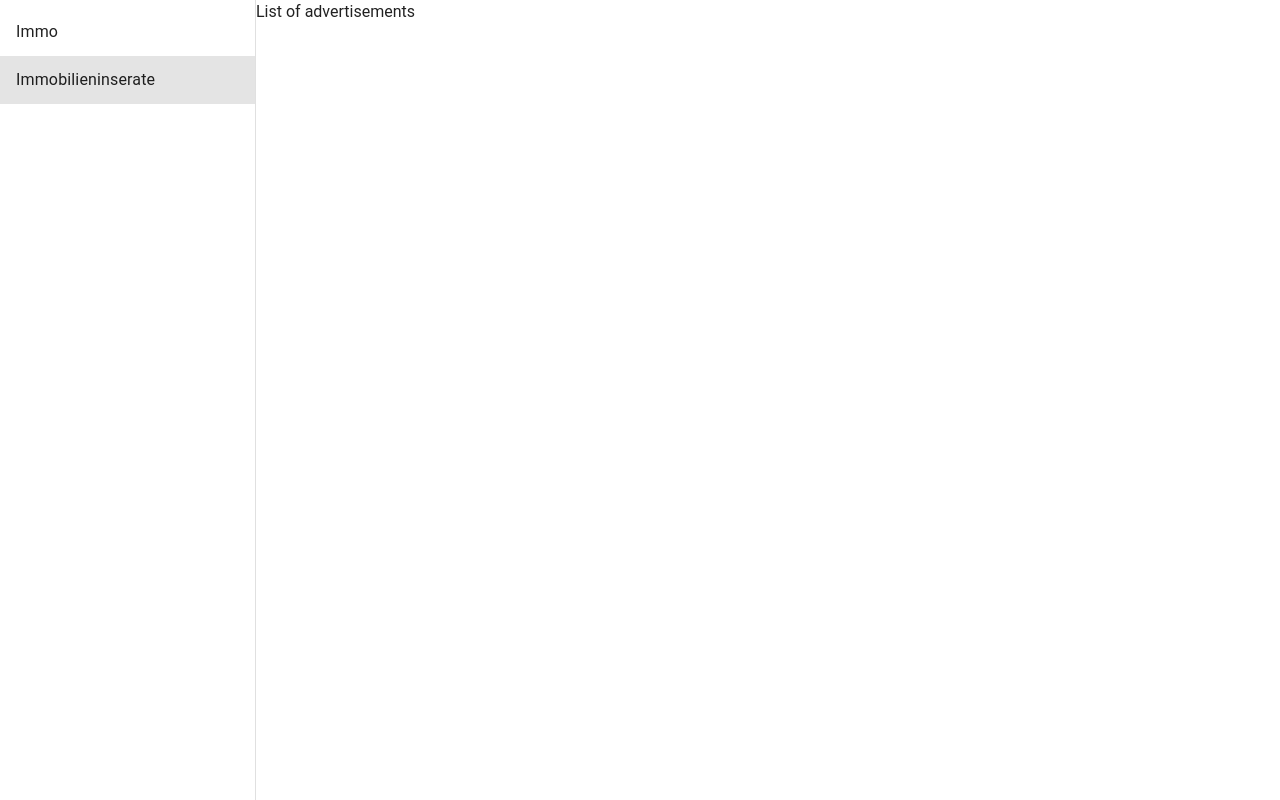
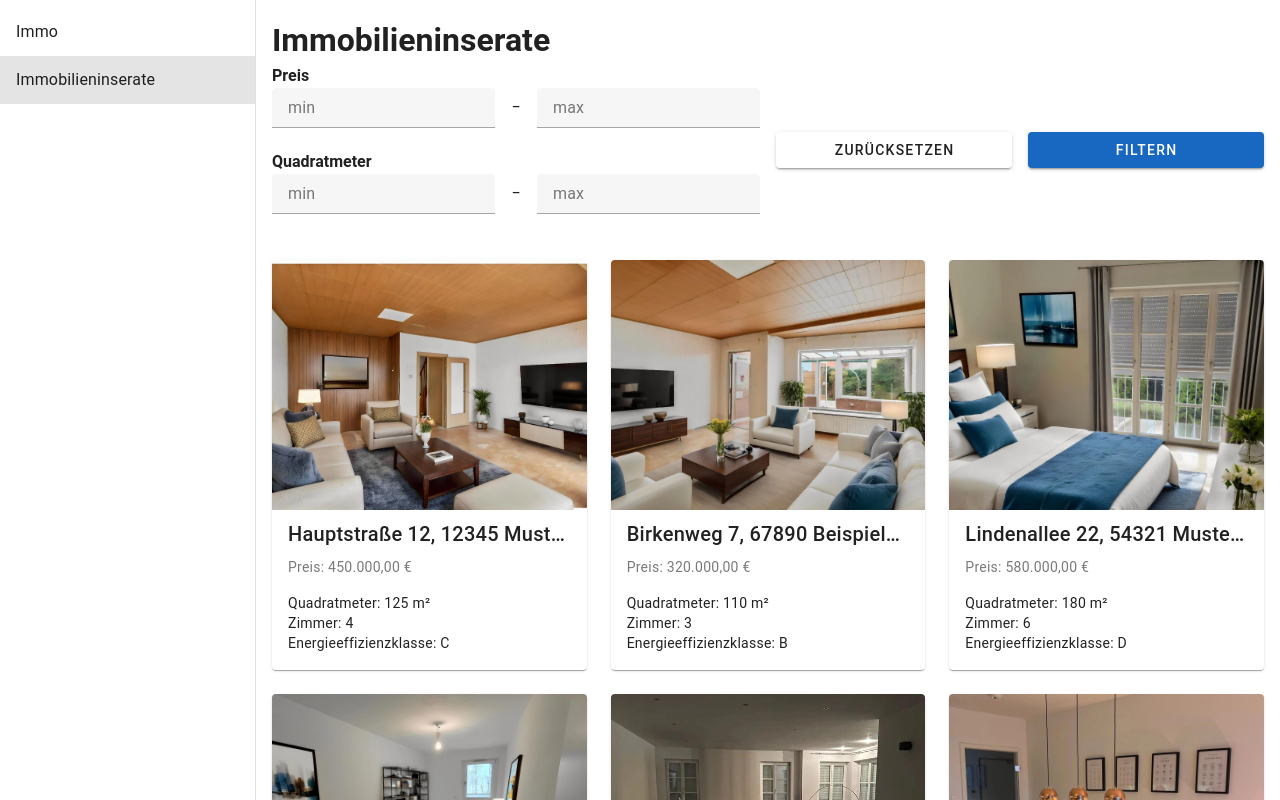
Before and after one commit to Julian-Katz/real-estate-advertisement-doorbit, a Vue app: page /advertisements in a window 1280 px wide. Shown: the top 800 px of the page. Built offline with nearby package versions, Linux system fonts and the light colour scheme.

Commit message:
add list with filter and MinMaxInput

```diff
--- a/components.d.ts
+++ b/components.d.ts
@@ -7,7 +7,9 @@ export {}
 
 declare module 'vue' {
   export interface GlobalComponents {
+    AdvertisementsFilter: typeof import('./src/components/AdvertisementsFilter.vue')['default']
     HelloWorld: typeof import('./src/components/HelloWorld.vue')['default']
+    MinMaxInput: typeof import('./src/components/MinMaxInput.vue')['default']
     Navigation: typeof import('./src/components/Navigation.vue')['default']
     RouterLink: typeof import('vue-router')['RouterLink']
     RouterView: typeof import('vue-router')['RouterView']
--- /dev/null
+++ b/src/components/AdvertisementsFilter.vue
@@ -0,0 +1,76 @@
+<template>
+  <div class="d-flex flex-wrap ga-4 align-center flex-lg-nowrap mb-6">
+    <div class="custom-input-flex">
+      <MinMaxInput
+        v-model:min="minPrice"
+        v-model:max="maxPrice"
+        label="Preis"
+        suffix="€"
+      />
+      <MinMaxInput
+        v-model:min="minSquareMeters"
+        v-model:max="maxSquareMeters"
+        label="Quadratmeter"
+        suffix="m²"
+      />
+    </div>
+    <div class="custom-button-flex">
+      <v-btn @click="reset" text="Zurücksetzen" />
+      <v-btn @click="filter" color="primary" text="Filtern" />
+    </div>
+  </div>
+</template>
+
+<script setup lang="ts">
+import { ref } from "vue";
+import { Advertisement } from "@/services/advertisement.service";
+
+const advertisements = defineModel<Advertisement[]>({ default: [] });
+const advertisementsCopy = ref<Advertisement[]>(advertisements.value);
+
+const minPrice = ref<number>();
+const maxPrice = ref<number>();
+const minSquareMeters = ref<number>();
+const maxSquareMeters = ref<number>();
+
+const reset = () => {
+  minPrice.value = undefined;
+  maxPrice.value = undefined;
+  minSquareMeters.value = undefined;
+  maxSquareMeters.value = undefined;
+  advertisements.value = advertisementsCopy.value;
+};
+
+const filter = () => {
+  advertisements.value = advertisementsCopy.value.filter((ad) => {
+    return (
+      (!minPrice.value || ad.price >= minPrice.value) &&
+      (!maxPrice.value || ad.price <= maxPrice.value) &&
+      (!minSquareMeters.value || ad.squareMeters >= minSquareMeters.value) &&
+      (!maxSquareMeters.value || ad.squareMeters <= maxSquareMeters.value)
+    );
+  });
+};
+</script>
+
+<style scoped lang="scss">
+.custom-button-flex {
+  width: 100%;
+  display: flex;
+  gap: 1rem;
+  > * {
+    flex: 1;
+  }
+}
+
+.custom-input-flex {
+  width: 100%;
+  display: flex;
+  flex-wrap: wrap;
+  column-gap: 1rem;
+  > * {
+    flex: 1;
+    min-width: 250px;
+  }
+}
+</style>
--- /dev/null
+++ b/src/components/MinMaxInput.vue
@@ -0,0 +1,42 @@
+<template>
+  <div class="w-100">
+    <h4>{{ label }}</h4>
+    <div class="d-flex">
+      <v-text-field
+        type="number"
+        v-model.number="min"
+        @input="
+          (e) =>
+            (min = e.target.value === '' ? undefined : Number(e.target.value))
+        "
+        label="min"
+        :suffix="suffix"
+        hide-spin-buttons
+        density="compact"
+      />
+      <span class="mt-2 mx-4">&#8210;</span>
+      <v-text-field
+        type="number"
+        v-model.number="max"
+        @input="
+          (e) =>
+            (max = e.target.value === '' ? undefined : Number(e.target.value))
+        "
+        label="max"
+        :suffix="suffix"
+        hide-spin-buttons
+        density="compact"
+      />
+    </div>
+  </div>
+</template>
+
+<script setup lang="ts">
+defineProps<{
+  label?: string;
+  suffix?: string;
+}>();
+
+const min = defineModel<number | undefined>("min");
+const max = defineModel<number | undefined>("max");
+</script>
--- a/src/pages/advertisements/index.vue
+++ b/src/pages/advertisements/index.vue
@@ -1,3 +1,42 @@
 <template>
-  List of advertisements
+  <v-container>
+    <h1>Immobilieninserate</h1>
+    <AdvertisementsFilter v-model="advertisements" />
+    <v-row>
+      <v-col v-for="ad in advertisements" :key="ad.id" cols="12" md="6" lg="4">
+        <v-card :to="`/advertisements/${ad.id}`">
+          <v-img height="250" :src="`/images/${ad.images[0]}`" cover />
+          <v-card-title>
+            {{ ad.address }}
+          </v-card-title>
+          <v-card-subtitle>
+            Preis:
+            {{
+              new Intl.NumberFormat("de-DE", {
+                style: "currency",
+                currency: "EUR",
+              }).format(ad.price)
+            }}
+          </v-card-subtitle>
+          <v-card-text>
+            <p>Quadratmeter: {{ ad.squareMeters }} m²</p>
+            <p>Zimmer: {{ ad.numberOfRooms }}</p>
+            <p>Energieeffizienzklasse: {{ ad.energyEfficiencyClass }}</p>
+          </v-card-text>
+        </v-card>
+      </v-col>
+    </v-row>
+  </v-container>
 </template>
+
+<script setup lang="ts">
+import {
+  AdvertisementService,
+  Advertisement,
+} from "@/services/advertisement.service";
+import { ref } from "vue";
+
+const advertisements = ref<Advertisement[]>(
+  AdvertisementService.getAdvertisements()
+);
+</script>
```
